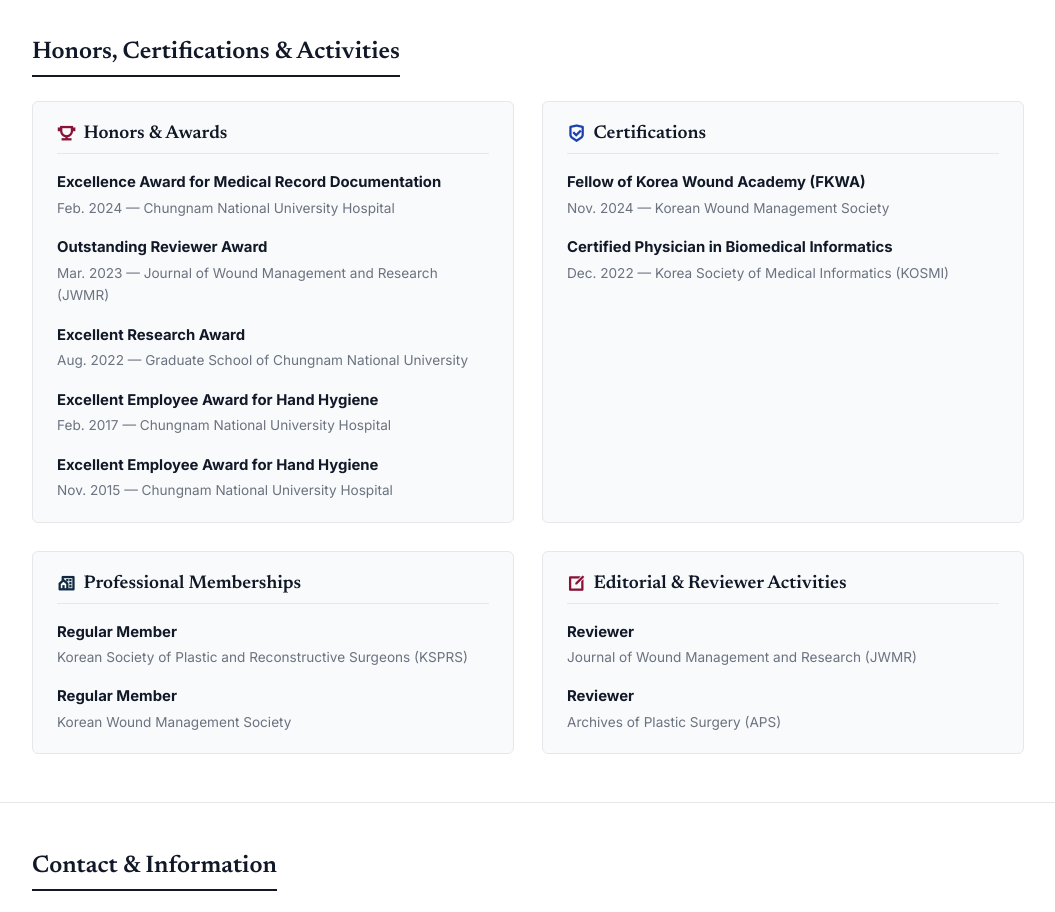
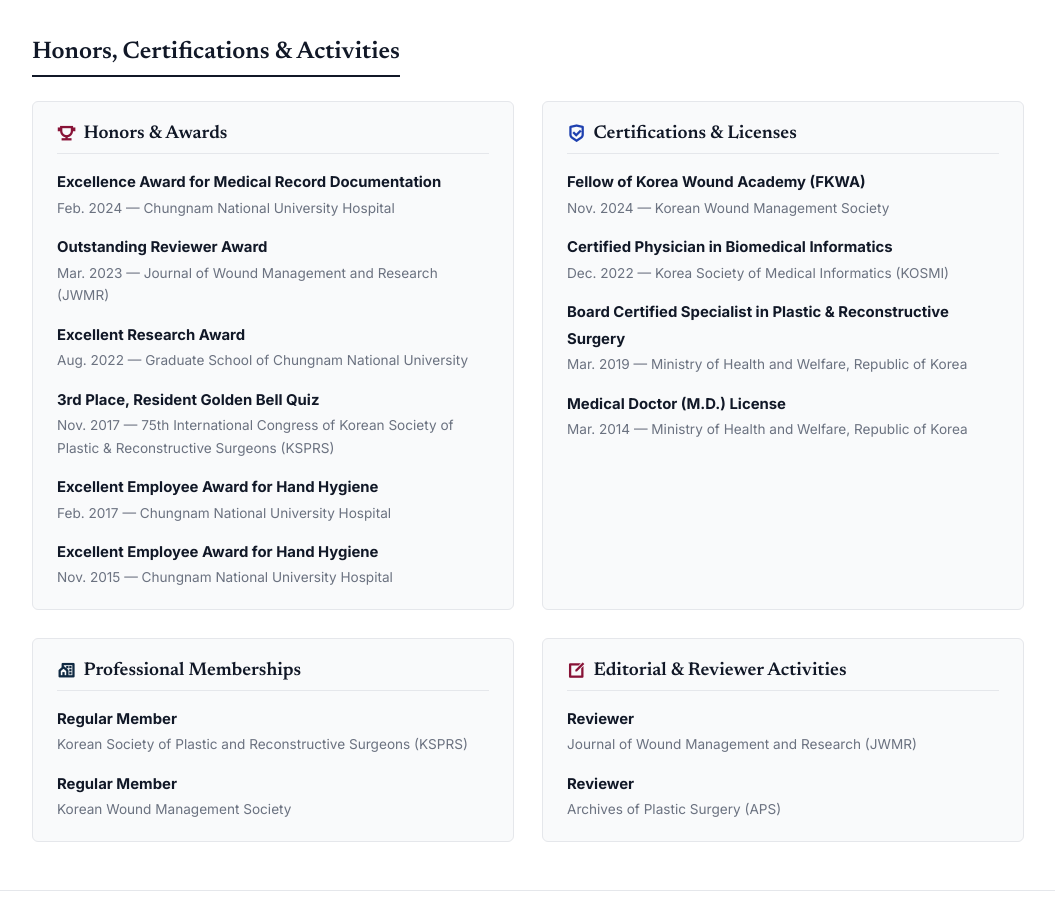
Before and after one commit to HyeokjaeKwon26/HyeokjaeKwon26.github.io, a plain HTML site: page index.html in a window 1280 px wide. Shown: the part 8300-9212 px from the top of the page, without its empty margins (112-1167 px from the left). Drawn offline with nearby package versions, Linux system fonts and the light colour scheme.

Commit message:
Add M.D. license, Plastic Surgery Specialist Board Certification, and KSPRS Golden Bell Award

```diff
--- a/index.html
+++ b/index.html
@@ -229,6 +229,10 @@
               <div class="subtext">Aug. 2022 — Graduate School of Chungnam National University</div>
             </li>
             <li>
+              <strong>3rd Place, Resident Golden Bell Quiz</strong>
+              <div class="subtext">Nov. 2017 — 75th International Congress of Korean Society of Plastic & Reconstructive Surgeons (KSPRS)</div>
+            </li>
+            <li>
               <strong>Excellent Employee Award for Hand Hygiene</strong>
               <div class="subtext">Feb. 2017 — Chungnam National University Hospital</div>
             </li>
@@ -240,7 +244,7 @@
         </div>
 
         <div class="academic-card">
-          <h3><i class="ri-shield-check-line" style="color:var(--accent-blue);"></i> Certifications</h3>
+          <h3><i class="ri-shield-check-line" style="color:var(--accent-blue);"></i> Certifications & Licenses</h3>
           <ul class="academic-sublist">
             <li>
               <strong>Fellow of Korea Wound Academy (FKWA)</strong>
@@ -249,6 +253,14 @@
             <li>
               <strong>Certified Physician in Biomedical Informatics</strong>
               <div class="subtext">Dec. 2022 — Korea Society of Medical Informatics (KOSMI)</div>
+            </li>
+            <li>
+              <strong>Board Certified Specialist in Plastic & Reconstructive Surgery</strong>
+              <div class="subtext">Mar. 2019 — Ministry of Health and Welfare, Republic of Korea</div>
+            </li>
+            <li>
+              <strong>Medical Doctor (M.D.) License</strong>
+              <div class="subtext">Mar. 2014 — Ministry of Health and Welfare, Republic of Korea</div>
             </li>
           </ul>
         </div>
```
